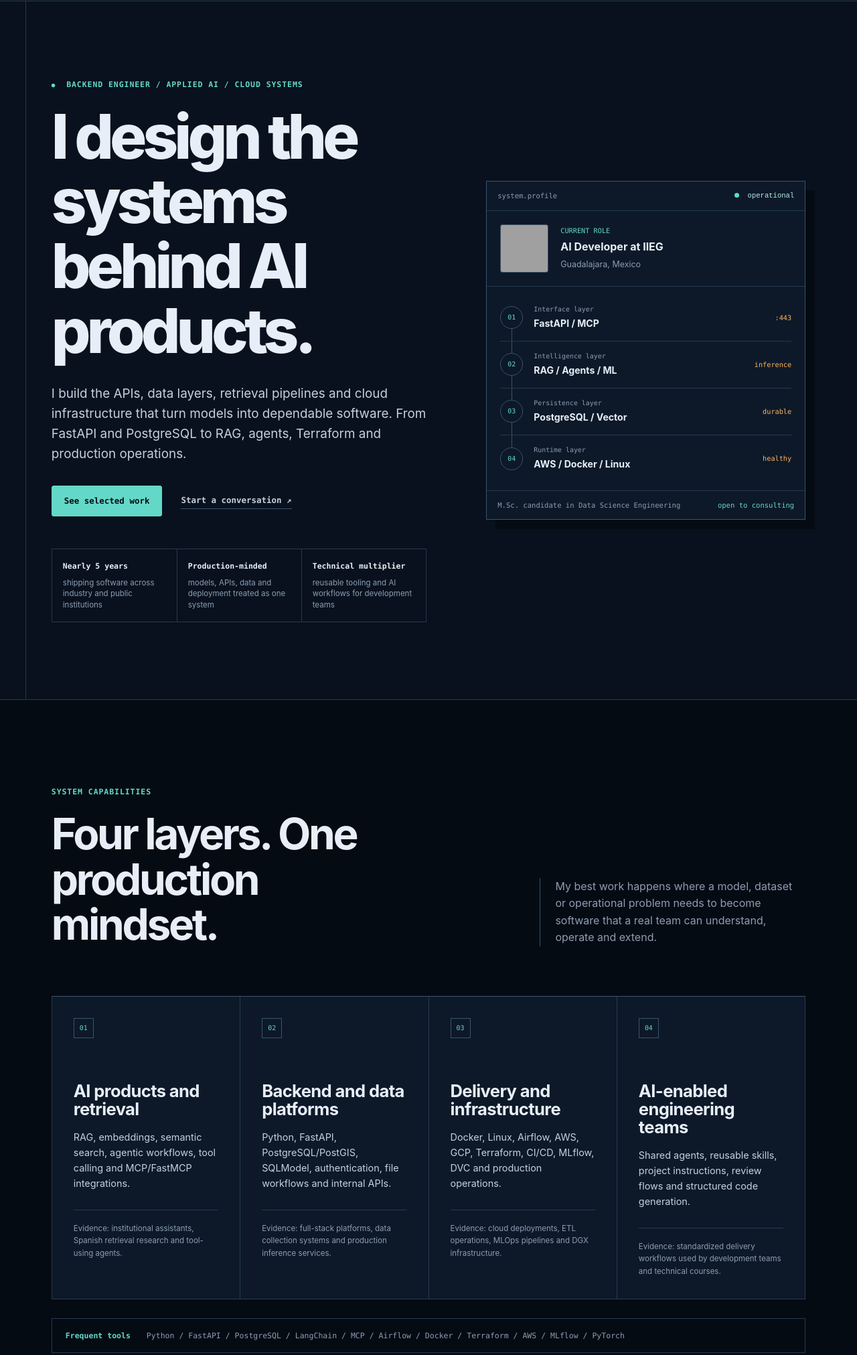
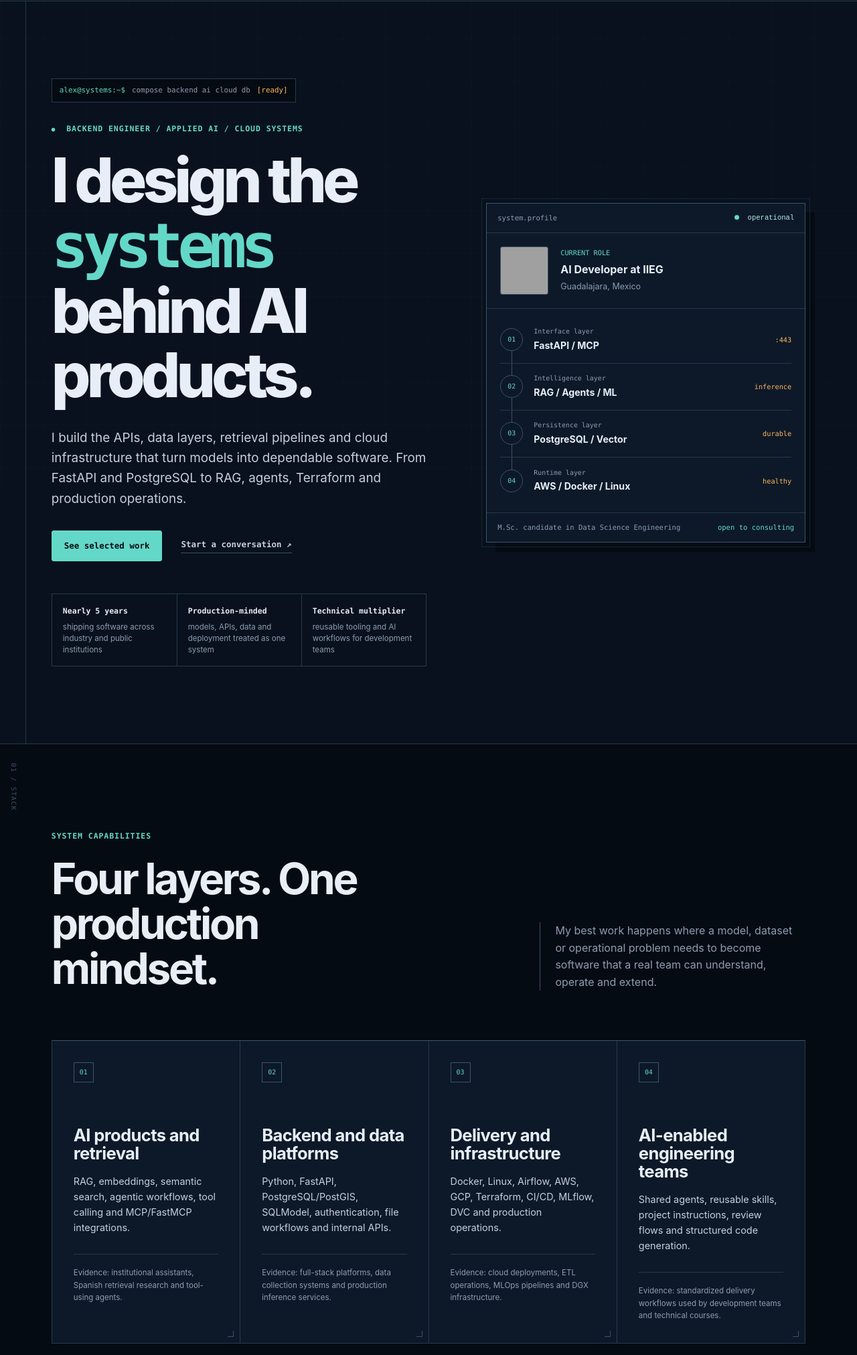
Before and after one commit to zamax14/Portafolio, a plain HTML site: page index.html in a window 1280 px wide. Shown: the part 70-2093 px from the top of the page at 67% size. Drawn offline with Linux system fonts and the light colour scheme; grey boxes are pictures that could not be loaded.

Commit message:
feat: sharpen developer systems visual language

```diff
--- a/assets/css/styles.css
+++ b/assets/css/styles.css
@@ -28,6 +28,18 @@ body {
   color: var(--ink);
   font-family: var(--sans);
   line-height: 1.6;
+}
+
+body::before {
+  content: "";
+  position: fixed;
+  z-index: -1;
+  inset: 0;
+  background-image:
+    linear-gradient(rgba(100, 216, 200, 0.025) 1px, transparent 1px),
+    linear-gradient(90deg, rgba(100, 216, 200, 0.025) 1px, transparent 1px);
+  background-size: 64px 64px;
+  pointer-events: none;
 }
 
 ::selection {
@@ -71,6 +83,13 @@ h1 {
   font-size: clamp(3.3rem, 7.2vw, 7rem);
   font-weight: 760;
   letter-spacing: -0.065em;
+}
+
+h1 > span {
+  color: var(--accent);
+  font-family: var(--mono);
+  font-weight: 600;
+  letter-spacing: -0.09em;
 }
 
 h2 {
@@ -182,6 +201,38 @@ h2 {
 .system-diagram {
   position: relative;
   z-index: 1;
+}
+
+.terminal-command {
+  display: flex;
+  width: fit-content;
+  max-width: 100%;
+  flex-wrap: wrap;
+  gap: 6px 10px;
+  margin: 0 0 30px;
+  border: 1px solid var(--line);
+  padding: 8px 11px;
+  background: var(--bg-deep);
+  color: var(--muted);
+  font-family: var(--mono);
+  font-size: 0.68rem;
+}
+
+.terminal-command span {
+  color: var(--accent);
+}
+
+.terminal-command code {
+  color: var(--amber);
+  font-family: inherit;
+}
+
+.terminal-command code::before {
+  content: "[";
+}
+
+.terminal-command code::after {
+  content: "]";
 }
 
 .hero-kicker,
@@ -299,6 +350,8 @@ h2 {
   border: 1px solid var(--line-strong);
   background: var(--panel);
   box-shadow: 14px 14px 0 var(--bg-deep);
+  outline: 1px solid rgba(100, 216, 200, 0.12);
+  outline-offset: 6px;
 }
 
 .system-diagram > header,
@@ -446,8 +499,21 @@ h2 {
 }
 
 .section {
+  position: relative;
   border-top: 1px solid var(--line);
   padding: clamp(82px, 10vw, 138px) clamp(20px, 6vw, 90px);
+}
+
+.section::after {
+  content: attr(data-module);
+  position: absolute;
+  top: 28px;
+  left: max(12px, calc((100% - var(--max-width)) / 2 - 52px));
+  color: var(--line-strong);
+  font-family: var(--mono);
+  font-size: 0.62rem;
+  letter-spacing: 0.12em;
+  writing-mode: vertical-rl;
 }
 
 .section-inner {
@@ -485,11 +551,23 @@ h2 {
 }
 
 .capability-grid article {
+  position: relative;
   min-height: 360px;
   border-right: 1px solid var(--line);
   border-bottom: 1px solid var(--line);
   padding: clamp(22px, 3vw, 32px);
   background: var(--panel);
+}
+
+.capability-grid article::after {
+  content: "";
+  position: absolute;
+  right: 9px;
+  bottom: 9px;
+  width: 8px;
+  height: 8px;
+  border-right: 1px solid var(--line-strong);
+  border-bottom: 1px solid var(--line-strong);
 }
 
 .capability-grid article > span {
@@ -691,6 +769,7 @@ h2 {
 }
 
 .project-card {
+  position: relative;
   grid-column: span 6;
   display: flex;
   min-height: 410px;
@@ -700,6 +779,18 @@ h2 {
   padding: clamp(24px, 3vw, 34px);
   background: var(--panel);
   transition: border-color 180ms ease, transform 180ms ease;
+}
+
+.project-card::before {
+  content: "";
+  position: absolute;
+  top: -1px;
+  right: -1px;
+  width: 30px;
+  height: 30px;
+  border-top: 1px solid var(--accent);
+  border-right: 1px solid var(--accent);
+  opacity: 0.55;
 }
 
 .project-card-wide {
@@ -1082,6 +1173,10 @@ h2 {
     display: none;
   }
 
+  .section::after {
+    display: none;
+  }
+
   .system-diagram {
     width: min(560px, 100%);
   }
--- a/index.html
+++ b/index.html
@@ -32,8 +32,9 @@
     <main id="top">
       <section class="hero" aria-labelledby="hero-title">
         <div class="hero-content">
+          <p class="terminal-command"><span>alex@systems:~$</span> compose backend ai cloud db <code>ready</code></p>
           <p class="hero-kicker"><span aria-hidden="true">●</span> Backend engineer / Applied AI / Cloud systems</p>
-          <h1 id="hero-title">I design the systems behind AI products.</h1>
+          <h1 id="hero-title">I design the <span>systems</span> behind AI products.</h1>
           <p class="hero-copy">
             I build the APIs, data layers, retrieval pipelines and cloud infrastructure that
             turn models into dependable software. From FastAPI and PostgreSQL to RAG, agents,
@@ -74,7 +75,7 @@
         </aside>
       </section>
 
-      <section class="section approach-section" id="approach" aria-labelledby="approach-title">
+      <section class="section approach-section" id="approach" aria-labelledby="approach-title" data-module="01 / STACK">
         <div class="section-inner">
           <div class="section-heading section-heading-split">
             <div>
@@ -121,7 +122,7 @@
         </div>
       </section>
 
-      <section class="section github-section" id="github" aria-labelledby="github-title">
+      <section class="section github-section" id="github" aria-labelledby="github-title" data-module="02 / GITHUB">
         <div class="section-inner">
           <div class="section-heading section-heading-split">
             <div>
@@ -172,7 +173,7 @@
         </div>
       </section>
 
-      <section class="section work-section" id="work" aria-labelledby="work-title">
+      <section class="section work-section" id="work" aria-labelledby="work-title" data-module="03 / SYSTEMS">
         <div class="section-inner">
           <div class="section-heading section-heading-split">
             <div>
@@ -264,7 +265,7 @@
         </div>
       </section>
 
-      <section class="section experience-section" id="experience" aria-labelledby="experience-title">
+      <section class="section experience-section" id="experience" aria-labelledby="experience-title" data-module="04 / EXPERIENCE">
         <div class="section-inner">
           <div class="section-heading section-heading-split">
             <div>
@@ -329,7 +330,7 @@
         </div>
       </section>
 
-      <section class="section writing-section" id="writing" aria-labelledby="writing-title">
+      <section class="section writing-section" id="writing" aria-labelledby="writing-title" data-module="05 / NOTES">
         <div class="section-inner">
           <div class="section-heading section-heading-split">
             <div>
@@ -355,7 +356,7 @@
         </div>
       </section>
 
-      <section class="section contact-section" id="contact" aria-labelledby="contact-title">
+      <section class="section contact-section" id="contact" aria-labelledby="contact-title" data-module="06 / CONTACT">
         <div class="section-inner contact-grid">
           <div>
             <p class="section-label">Consulting and collaboration</p>
```
